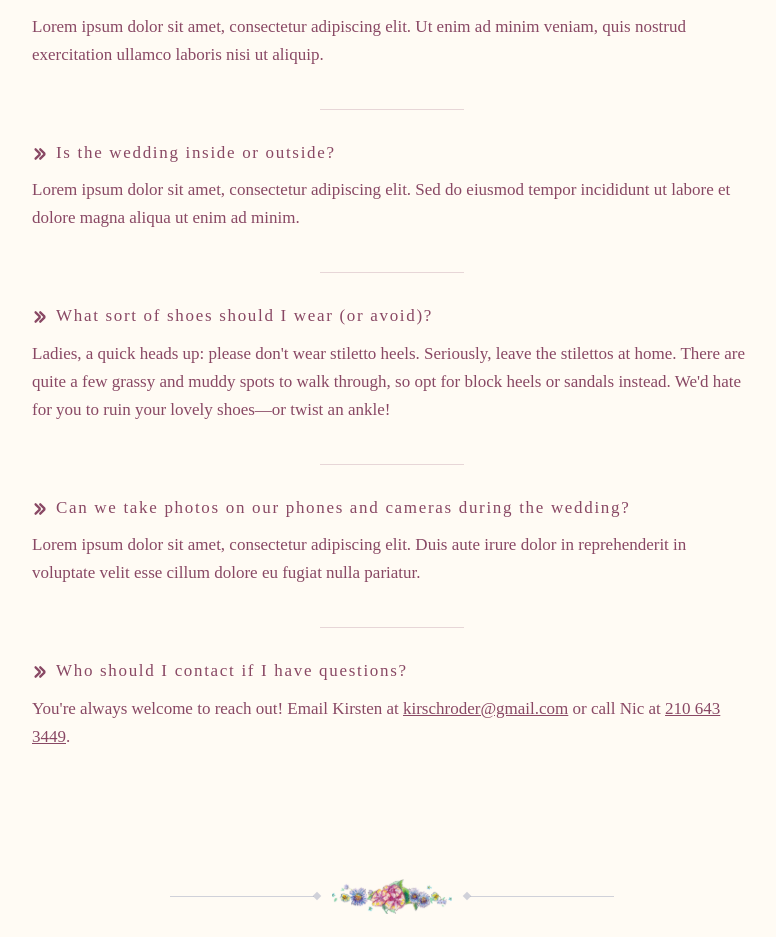
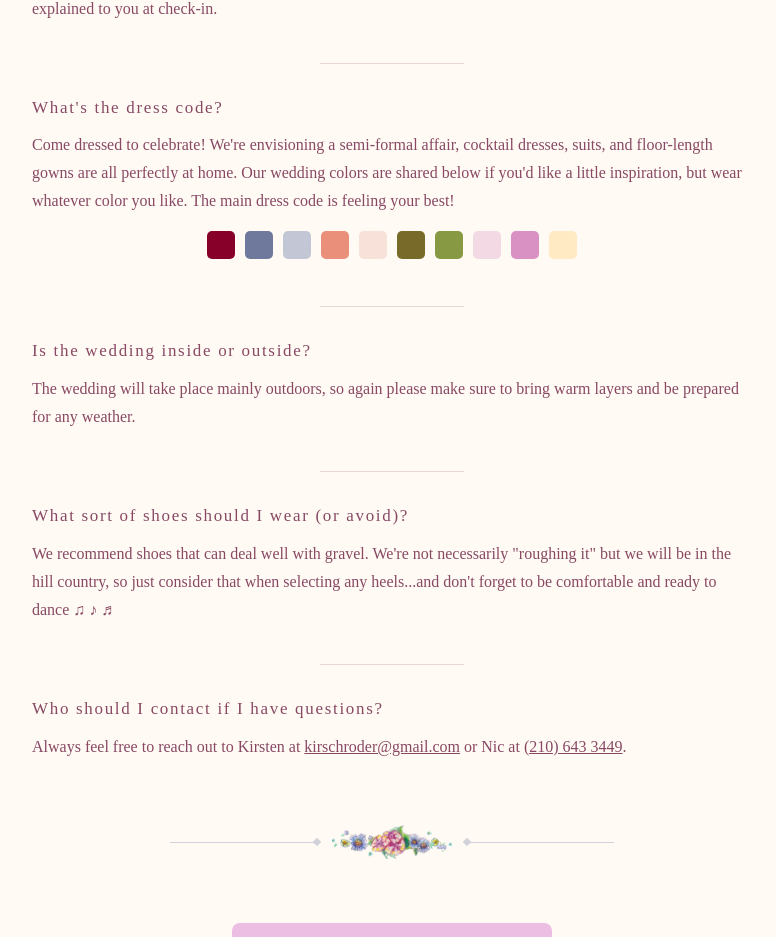
Before and after one commit to ENPina90/wedding, a React (Vite) app: page /faq in a window 1280 px wide. Shown: the part 1547-2484 px from the top of the page, without its empty margins (248-1024 px from the left). Built offline with nearby package versions, Linux system fonts and the light colour scheme; a web font is replaced by a local one.

Commit message:
#53: Refresh FAQ copy and lodging CTA

```diff
--- a/src/pages/FAQ.tsx
+++ b/src/pages/FAQ.tsx
@@ -1,77 +1,75 @@
 import SectionDivider from "../components/SectionDivider";
 import FlowerLogo from "../components/FlowerLogo";
-import doubleArrowLeft from "../assets/double-arrow-left.svg";
+import WeddingColorSwatches from "../components/WeddingColorSwatches";
 
 const faqs = [
   {
     question: "When is the RSVP Deadline?",
     answer:
-      "Lorem ipsum dolor sit amet, consectetur adipiscing elit. Sed do eiusmod tempor incididunt ut labore et dolore magna aliqua.",
+      "Please RSVP by August 2nd, 2026. If you've been invited to stay on the property, the earlier you can confirm the better ♡",
   },
   {
     question: "Can I bring a guest?",
     answer:
-      "Lorem ipsum dolor sit amet, consectetur adipiscing elit. Ut enim ad minim veniam, quis nostrud exercitation ullamco laboris.",
+      "With so many people we'd love to celebrate with, we've had to keep our numbers tight. If you're unsure whether your invitation includes a guest, check your RSVP link — you'll see the option to add one if it applies to your invitation.",
   },
   {
     question: "Are kids welcome?",
     answer:
-      "Lorem ipsum dolor sit amet, consectetur adipiscing elit. Duis aute irure dolor in reprehenderit in voluptate velit esse cillum dolore.",
+      "Children named on your invitation are warmly welcome! If you have any questions about whether your kids are included or anything is unclear, please feel free to reach out to us directly.",
   },
   {
     question: "What will the weather be like?",
     answer:
-      "Lorem ipsum dolor sit amet, consectetur adipiscing elit. Excepteur sint occaecat cupidatat non proident, sunt in culpa qui officia.",
+      "Late November in the hill country should be pretty mild, plan for upper 60s°F and anywhere from the 40s to 50s in the evening. Since we'll be mostly outdoors, we'd recommend bringing enough warm layers in case it does get chilly. Of course, it is Texas, so you never can know...! We recommend checking the weather for the weekend as the date nears.",
   },
   {
     question: "Where can I park?",
     answer:
-      "Lorem ipsum dolor sit amet, consectetur adipiscing elit. Nisi ut aliquip ex ea commodo consequat duis aute irure dolor.",
+      "There's plenty of parking around the property, especially near the check-in area (more info TBA). If you're staying on the property with us you can park your car near your accommodation areas which will be better explained to you at check-in.",
   },
   {
     question: "What's the dress code?",
-    answer:
-      "Lorem ipsum dolor sit amet, consectetur adipiscing elit. Ut enim ad minim veniam, quis nostrud exercitation ullamco laboris nisi ut aliquip.",
+    answer: (
+      <>
+        Come dressed to celebrate! We're envisioning a semi-formal affair,
+        cocktail dresses, suits, and floor-length gowns are all perfectly at
+        home. Our wedding colors are shared below if you'd like a little
+        inspiration, but wear whatever color you like. The main dress code is
+        feeling your best!
+        <div className="mt-4">
+          <WeddingColorSwatches size="sm" />
+        </div>
+      </>
+    ),
   },
   {
     question: "Is the wedding inside or outside?",
     answer:
-      "Lorem ipsum dolor sit amet, consectetur adipiscing elit. Sed do eiusmod tempor incididunt ut labore et dolore magna aliqua ut enim ad minim.",
+      "The wedding will take place mainly outdoors, so again please make sure to bring warm layers and be prepared for any weather.",
   },
   {
     question: "What sort of shoes should I wear (or avoid)?",
-    answer: (
-      <>
-        Ladies, a quick heads up: please don't wear stiletto heels. Seriously,
-        leave the stilettos at home. There are quite a few grassy and muddy
-        spots to walk through, so opt for block heels or sandals instead. We'd
-        hate for you to ruin your lovely shoes—or twist an ankle!
-      </>
-    ),
-  },
-  {
-    question:
-      "Can we take photos on our phones and cameras during the wedding?",
     answer:
-      "Lorem ipsum dolor sit amet, consectetur adipiscing elit. Duis aute irure dolor in reprehenderit in voluptate velit esse cillum dolore eu fugiat nulla pariatur.",
+      "We recommend shoes that can deal well with gravel. We're not necessarily \"roughing it\" but we will be in the hill country, so just consider that when selecting any heels...and don't forget to be comfortable and ready to dance ♫ ♪ ♬",
   },
   {
     question: "Who should I contact if I have questions?",
     answer: (
       <>
-        You're always welcome to reach out! Email Kirsten at{" "}
+        Always feel free to reach out to Kirsten at{" "}
         <a
           href="mailto:kirschroder@gmail.com"
           className="text-plum underline hover:text-burgundy transition-colors"
         >
           kirschroder@gmail.com
         </a>{" "}
-        or call Nic at{" "}
+        or Nic at{" "}
         <a
           href="tel:+12106433449"
           className="text-plum underline hover:text-burgundy transition-colors"
         >
-          210 643 3449
+          (210) 643 3449
         </a>
         .
       </>
@@ -88,20 +86,10 @@ function FaqItem({
 }) {
   return (
     <div className="mb-8 sm:mb-10 last:mb-0">
-      <div className="mb-2 sm:mb-3 flex items-start gap-2">
-        <img
-          src={doubleArrowLeft}
-          alt=""
-          aria-hidden="true"
-          className="mt-1 h-4 w-4 shrink-0"
-        />
-        <p className="font-body font-bold text-plum text-lg sm:text-xl md:text-2xl tracking-[1.68px]">
-          {question}
-        </p>
-      </div>
-      <p className="font-body text-plum leading-7 text-left">
-        {answer}
+      <p className="font-body font-bold text-plum text-lg sm:text-xl tracking-[1.68px] mb-2 sm:mb-3">
+        {question}
       </p>
+      <div className="font-body text-plum leading-7 text-left">{answer}</div>
     </div>
   );
 }
@@ -113,6 +101,8 @@ function FaqDivider() {
     </div>
   );
 }
+
+const LODGING_FAQ_URL = "https://luckyarrowretreat.com/faq";
 
 export default function FAQ() {
   return (
@@ -161,6 +151,20 @@ export default function FAQ() {
           </div>
         ))}
       </div>
+
+      <SectionDivider />
+
+      {/* CTA */}
+      <div className="flex justify-center mt-8 sm:mt-10">
+        <a
+          href={LODGING_FAQ_URL}
+          target="_blank"
+          rel="noopener noreferrer"
+          className="inline-block text-center bg-pink hover:bg-pink/80 text-burgundy font-body font-bold text-sm tracking-[1.5px] px-6 py-3 rounded-lg transition-colors"
+        >
+          Lucky Arrow Retreat's Lodging FAQ
+        </a>
+      </div>
     </div>
   );
 }
```
